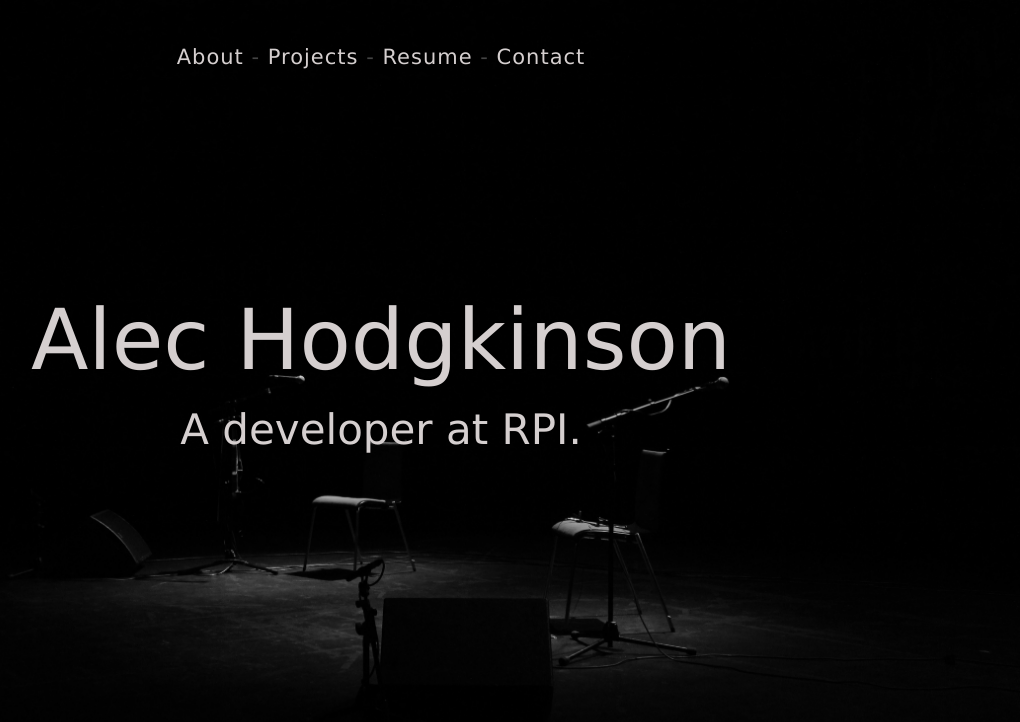
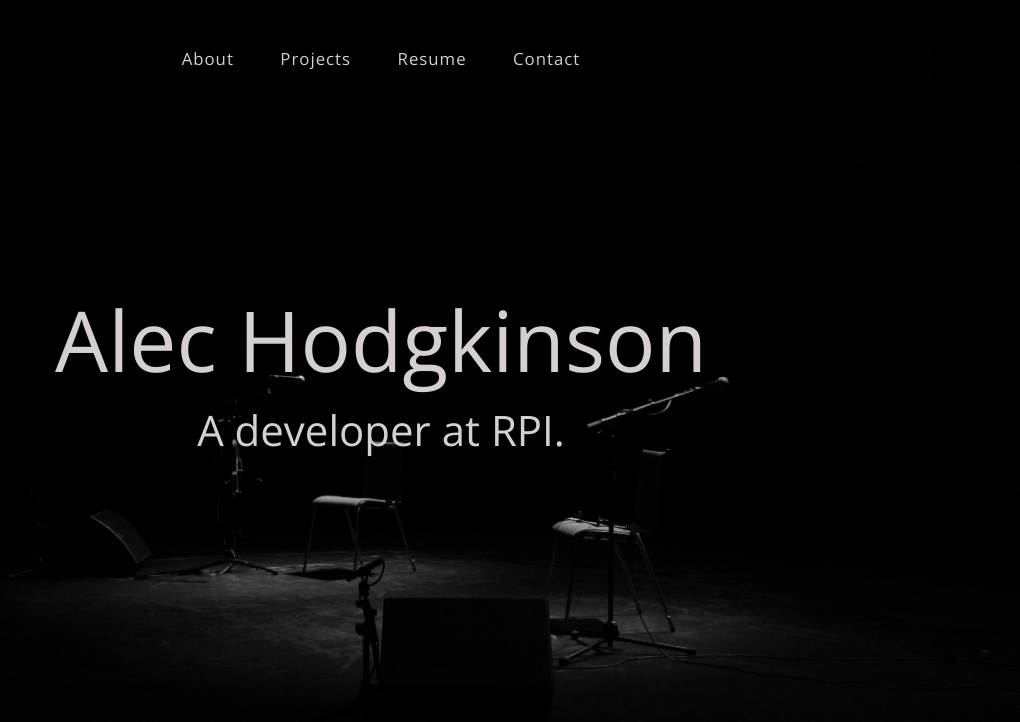
Before and after one commit to hodgka/hodgka.github.io, a plain HTML site: page index.html in a window 1280 px wide. Shown: the whole page, without its empty margins (259-1279 px from the left). Drawn offline with nearby package versions, Linux system fonts and the light colour scheme.

Commit message:
fixed font, and spacing on header

```diff
--- a/css/stylesheet.css
+++ b/css/stylesheet.css
@@ -1,7 +1,6 @@
 *{
   background-color: transparent;;
-  font-family: Verdana;
-  color: #444444;
+  font-family: 'Open Sans', sans-serif;
 }
 .background{
   position:fixed;
@@ -51,6 +50,8 @@
 header a{
   text-decoration: none;
   color: #d5cfcf;
+  font-size: 0.8em;
+  margin: 0 20px;
 }
 header a:hover,
 header a:focus{
@@ -58,25 +59,6 @@
   background-color:transparent;
   text-decoration: none;
 }
-/*
-.navbar{
-  background-color: transparent;
-  background: transparent;
-  border-color: transparent;
-}
-
-ul.nav a{
-  color: #d5cfcf;
-  font-size: 2em;
-  background-color: transparent;
-}
-
-ul.nav a:hover,
-ul.nav a:focus{
-  color: #f8f8f8;
-  font-size: 2em;
-  background-color: transparent !important;
-}*/
 
 .main-content{
   position: absolute;
--- a/index.html
+++ b/index.html
@@ -11,6 +11,7 @@
 
   <link rel="stylesheet" href="css/stylesheet.css" />
   <link rel="stylesheet" href="css/bootstrap.min.css" />
+  <link href="https://fonts.googleapis.com/css?family=Open+Sans" rel="stylesheet">
 
   <!--[if lt IE 9]>
     <script src="//html5shiv.googlecode.com/svn/trunk/html5.js"></script>
@@ -22,9 +23,9 @@
     <div class="wrapper">
       <header>
         <nav>
-          <a>About</a> -
-          <a>Projects</a> -
-          <a>Resume</a> -
+          <a>About</a>
+          <a>Projects</a>
+          <a>Resume</a>
           <a>Contact</a>
         </nav>
       </header>
```
